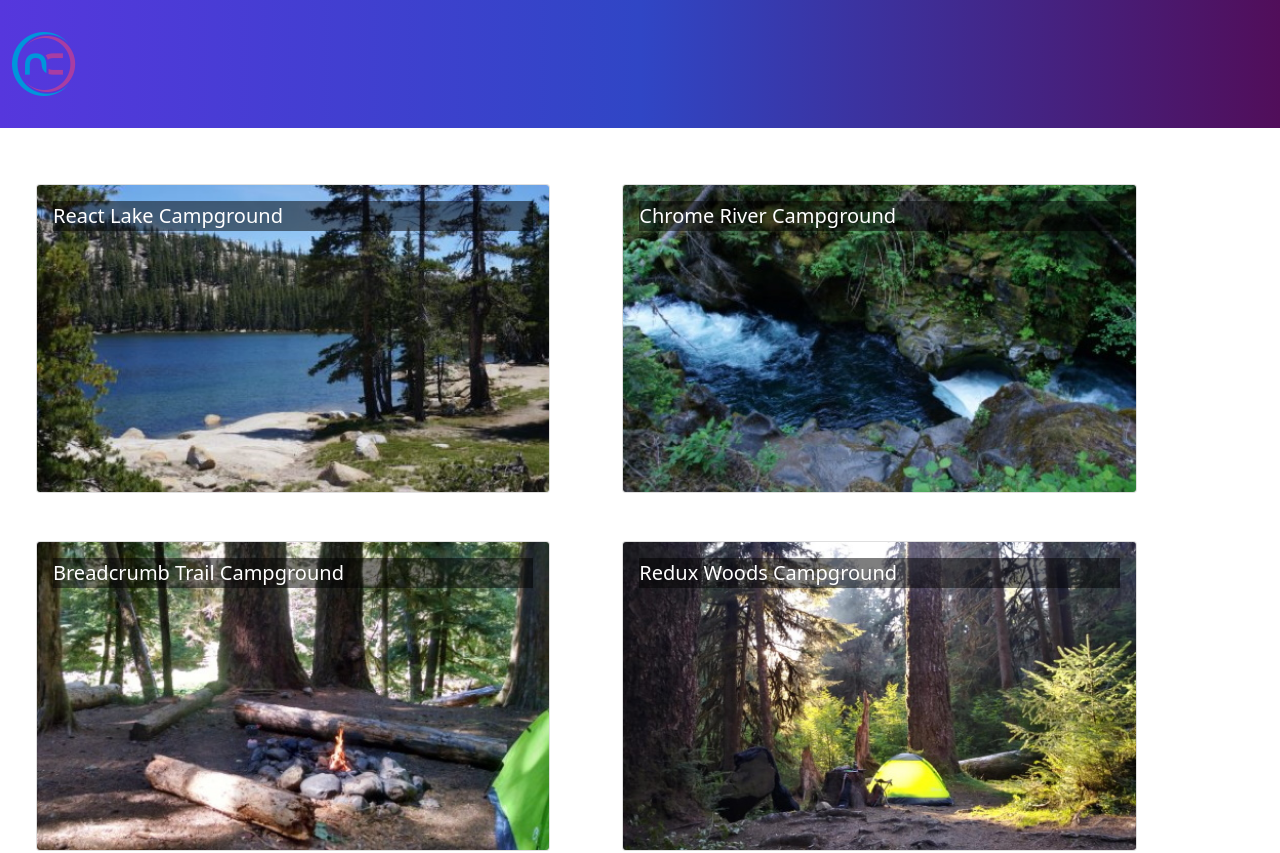
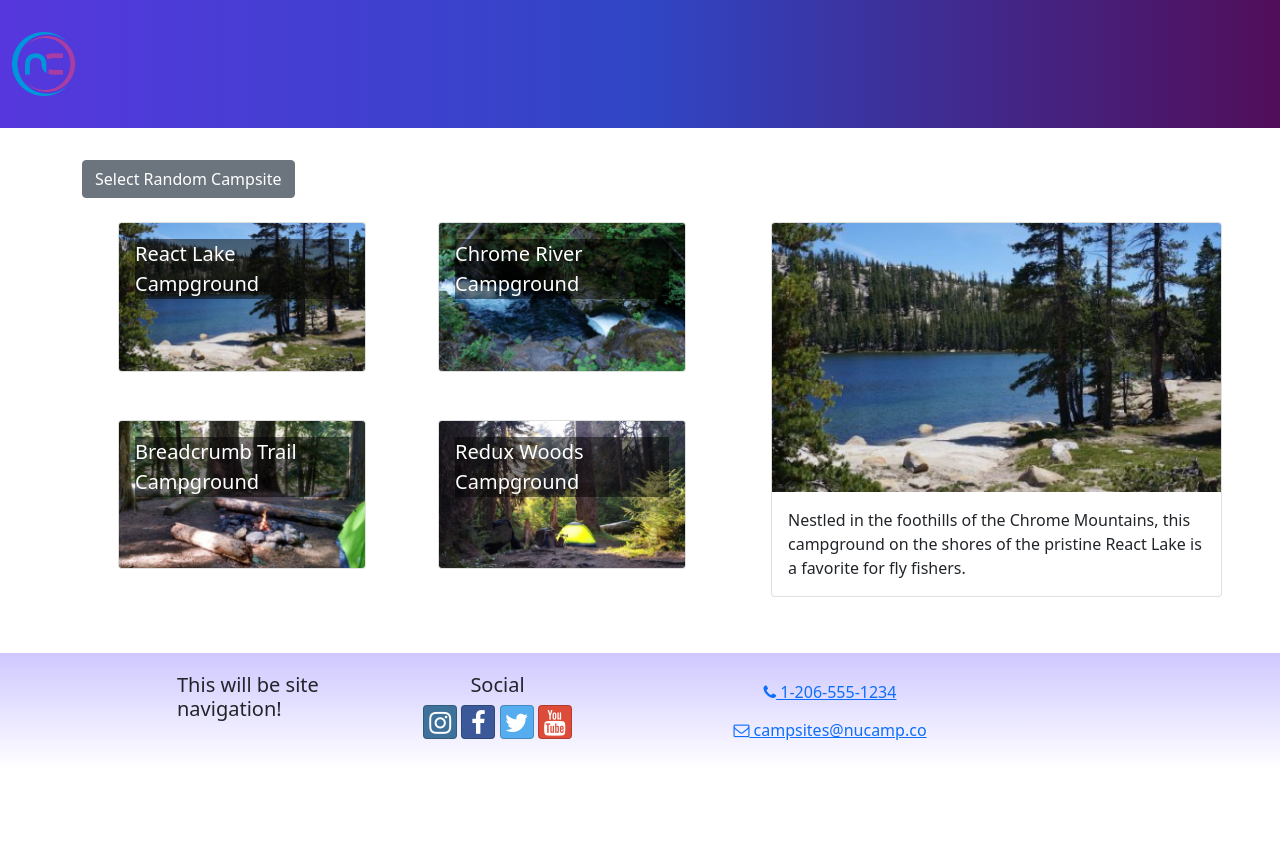
Before and after one commit to micaelafamilant/nucampsite, a React (Create React App) app: page / in a window 1280 px wide. Shown: the top 853 px of the page. After the commit the page ends 800 px from the top, so only its background shows below. Built offline with nearby package versions, Linux system fonts and the light colour scheme.

Commit message:
Campsites Directory Page

```diff
--- a/src/App.js
+++ b/src/App.js
@@ -1,13 +1,13 @@
 import './App.css';
 import Header from './components/Header';
 import Footer from './components/Footer';
-import CampsitesList from './features/campsites/CampsitesList';
+import CampsitesDirectoryPage from './pages/CampsitesDirectoryPage';
 
 function App() {
   return (
     <div className="App">
       <Header />
-      <CampsitesList />
+      <CampsitesDirectoryPage />
       <Footer />
     </div>
   );
--- /dev/null
+++ b/src/features/campsites/CampsiteDetail.js
@@ -0,0 +1,18 @@
+import { Card, CardImg, CardText, CardBody, Col } from "reactstrap";
+
+const CampsiteDetail = ({campsite}) => {
+    const { image, name, description } = campsite;
+
+    return (
+        <Col md='12' className='m-4'>
+            <Card>
+                <CardImg top src={image} alt={name}></CardImg>
+                <CardBody>
+                    <CardText>{description}</CardText>
+                </CardBody>
+            </Card>
+        </Col>
+    );
+};
+
+export default CampsiteDetail;
--- /dev/null
+++ b/src/pages/CampsitesDirectoryPage.js
@@ -0,0 +1,29 @@
+import { Container, Row, Col, Button } from "reactstrap";
+import CampsiteDetail from '../features/campsites/CampsiteDetail';
+import CampsitesList from "../features/campsites/CampsitesList";
+import { selectRandomCampsite } from "../features/campsites/campsitesSlice";
+
+const CampsitesDirectoryPage = () => {
+    let selectedCampsite = selectRandomCampsite();
+
+    const toggleCampsite = () => {
+        selectedCampsite = selectRandomCampsite();
+        console.log(selectedCampsite);
+    };
+
+    return(
+        <Container>
+            <Button onClick={() => toggleCampsite()}>Select Random Campsite</Button>
+            <Row>
+                <Col sm='5' md='7'>
+                    <CampsitesList />
+                </Col>
+                <Col sm='7' md='5'>
+                    <CampsiteDetail campsite={selectedCampsite} />
+                </Col>
+            </Row>
+        </Container>
+    );
+};
+
+export default CampsitesDirectoryPage;
```
